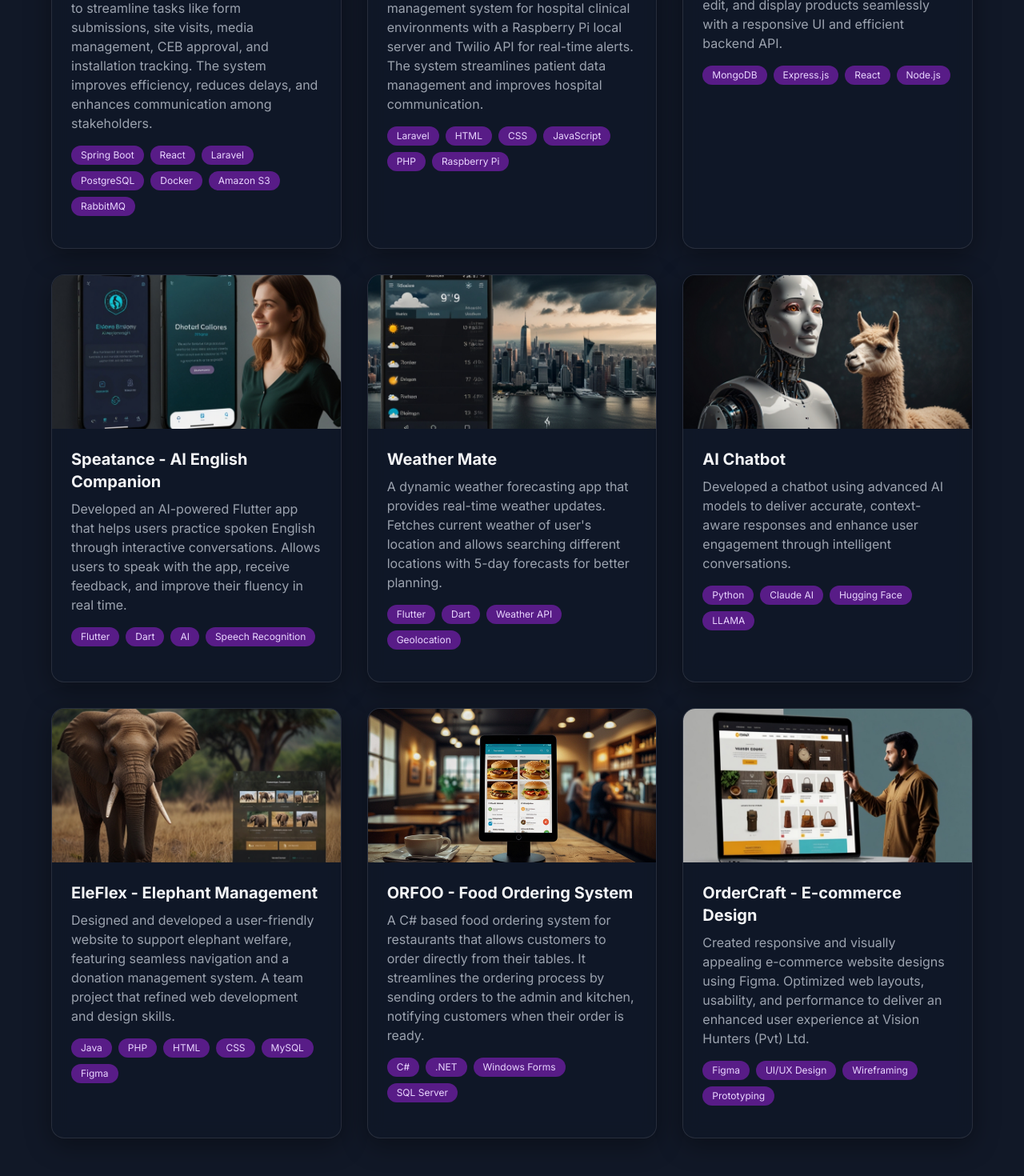
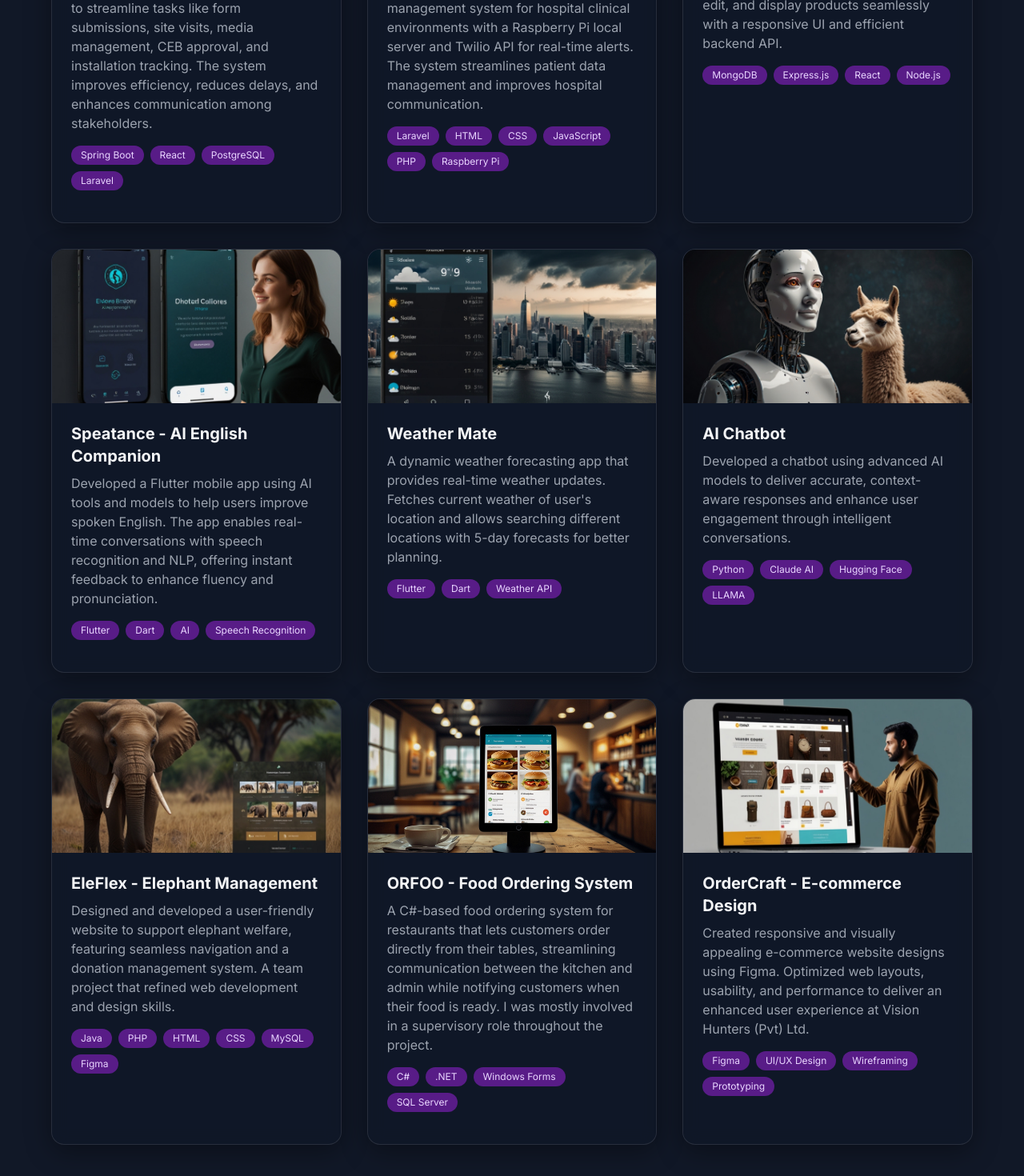
Before and after one commit to MrChami119/PF, a React (Vite) app in the folder chamika-portfolio/: page / in a window 1280 px wide. Shown: the part 3091-4561 px from the top of the page at 80% size. Built offline with nearby package versions, Linux system fonts and the light colour scheme.

Commit message:
Update Projects.jsx

```diff
--- a/chamika-portfolio/src/components/Projects.jsx
+++ b/chamika-portfolio/src/components/Projects.jsx
@@ -32,7 +32,7 @@ const Projects = () => {
       title: "Automating Utility Processes with Precision (AUPP)",
       description: "An automated utility management system to streamline tasks like form submissions, site visits, media management, CEB approval, and installation tracking. The system improves efficiency, reduces delays, and enhances communication among stakeholders.",
       image: "/images/projects/aupp.jpg",
-      technologies: ["Spring Boot", "React", "Laravel", "PostgreSQL","Docker","Amazon S3","RabbitMQ"],
+      technologies: ["Spring Boot", "React", "PostgreSQL", "Laravel"],
     },
     {
       title: "IoT Patient Management System",
@@ -48,7 +48,7 @@ const Projects = () => {
     },
     {
       title: "Speatance - AI English Companion",
-      description: "Developed an AI-powered Flutter app that helps users practice spoken English through interactive conversations. Allows users to speak with the app, receive feedback, and improve their fluency in real time.",
+      description: "Developed a Flutter mobile app using AI tools and models to help users improve spoken English. The app enables real-time conversations with speech recognition and NLP, offering instant feedback to enhance fluency and pronunciation.",
       image: "/images/projects/spaetance.jpg",
       technologies: ["Flutter", "Dart", "AI", "Speech Recognition"],
     },
@@ -56,7 +56,7 @@ const Projects = () => {
       title: "Weather Mate",
       description: "A dynamic weather forecasting app that provides real-time weather updates. Fetches current weather of user's location and allows searching different locations with 5-day forecasts for better planning.",
       image: "/images/projects/weather.jpg",
-      technologies: ["Flutter", "Dart", "Weather API", "Geolocation"],
+      technologies: ["Flutter", "Dart", "Weather API"],
     },
     {
       title: "AI Chatbot",
@@ -72,7 +72,7 @@ const Projects = () => {
     },
     {
       title: "ORFOO - Food Ordering System",
-      description: "A C# based food ordering system for restaurants that allows customers to order directly from their tables. It streamlines the ordering process by sending orders to the admin and kitchen, notifying customers when their order is ready.",
+      description: "A C#-based food ordering system for restaurants that lets customers order directly from their tables, streamlining communication between the kitchen and admin while notifying customers when their food is ready. I was mostly involved in a supervisory role throughout the project.",
       image: "/images/projects/orfoo.jpg",
       technologies: ["C#", ".NET", "Windows Forms", "SQL Server"],
     },
```
